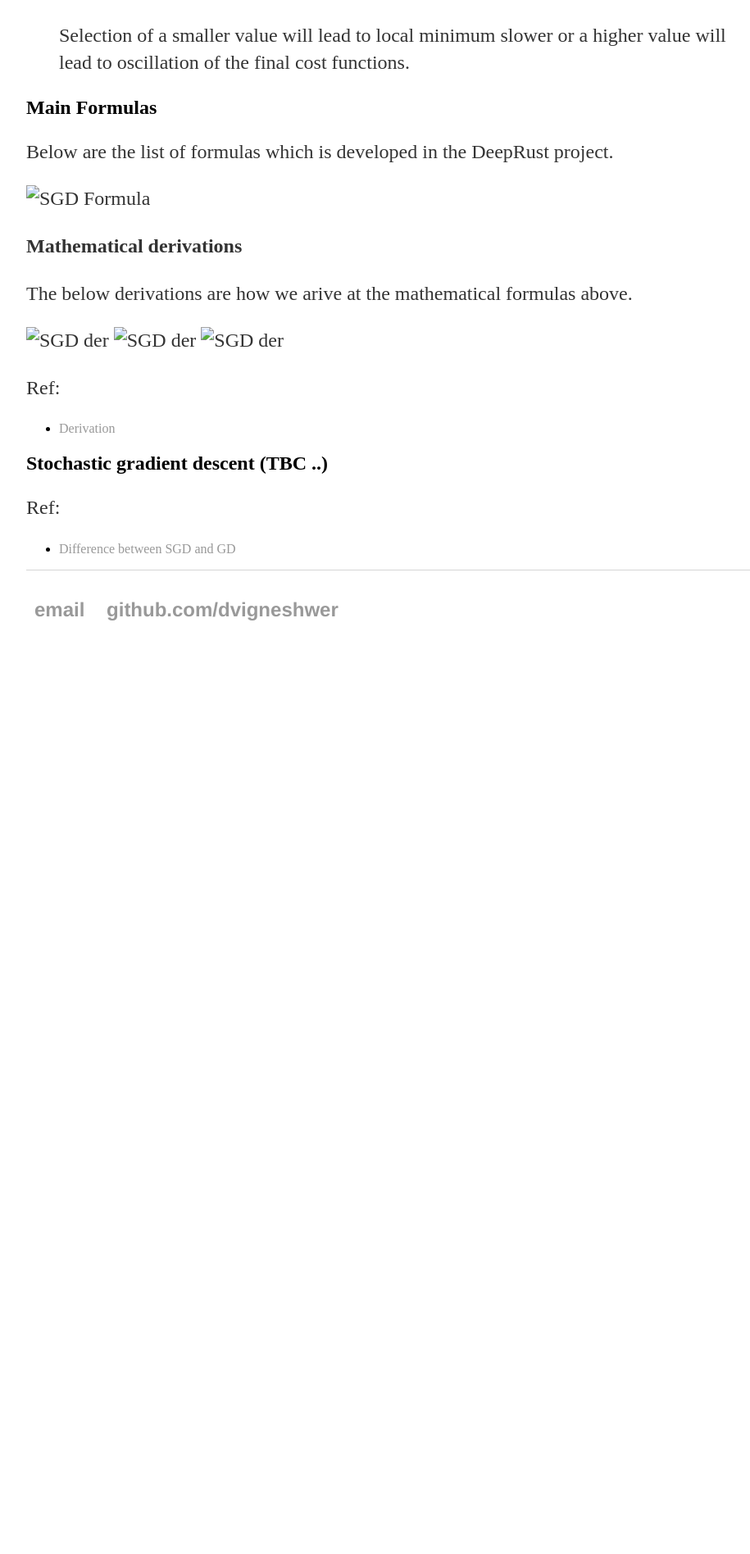
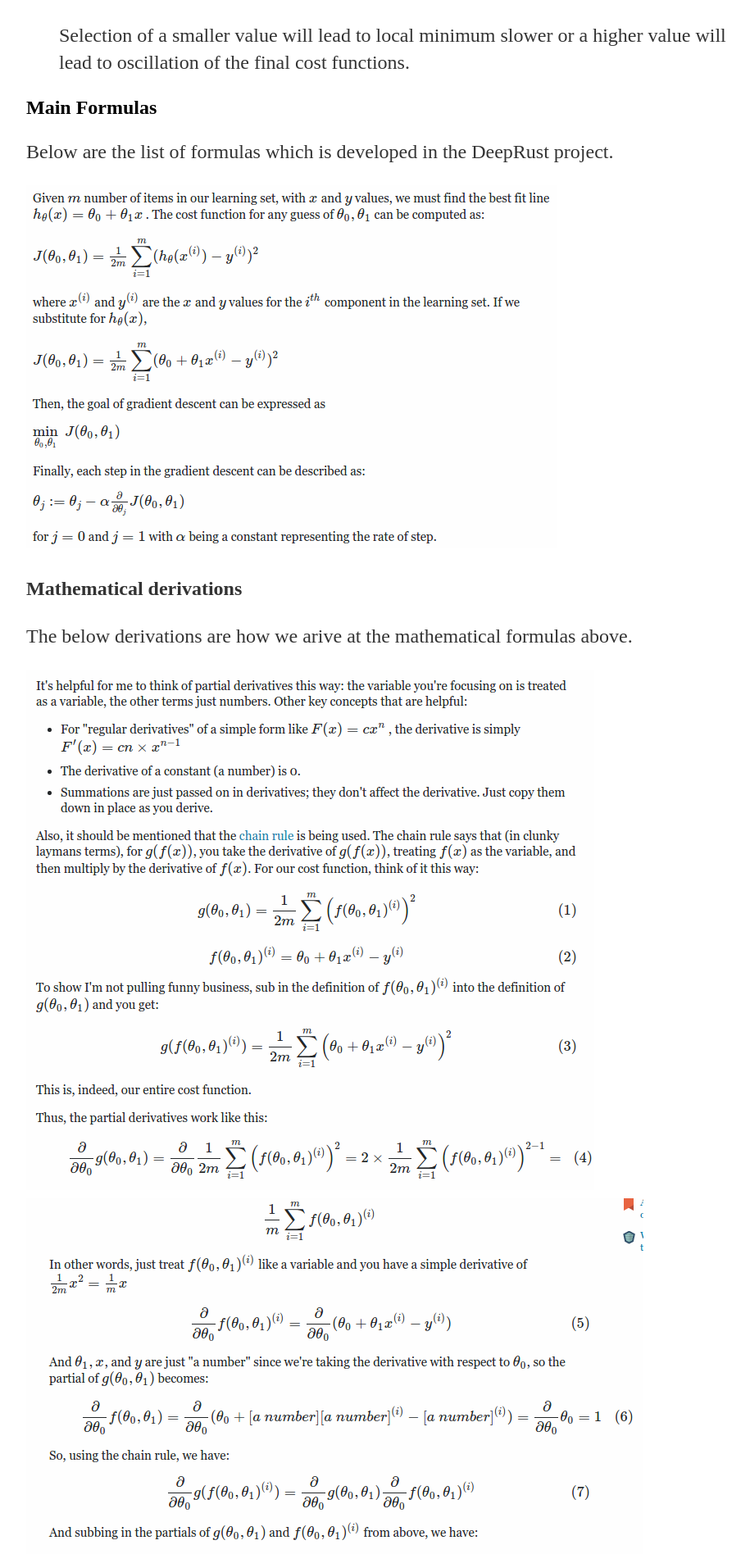
Before and after one commit to DineshMv/dvigneshwer.github.io, a Jekyll site: the page built from _posts/2016-12-04-SGD_Optimizer.md, in a window 1280 px wide. Shown: the part 1240-3136 px from the top of the page at 82% size, without its empty margins (160-1075 px from the left). Built offline with Jekyll 4.4.1, drawn with Linux system fonts in a browser that asks for light colours; before the commit the page ends 2068 px from its top, so only the background shows below that.

Commit message:
Update 2016-12-04-SGD_Optimizer.md

```diff
--- a/_posts/2016-12-04-SGD_Optimizer.md
+++ b/_posts/2016-12-04-SGD_Optimizer.md
@@ -26,15 +26,15 @@
 
 Below are the list of formulas which is developed in the DeepRust project.
 
-![SGD Formula](../assets/sgd_formula.png)
+![SGD Formula](/assets/sgd_formula.png)
 
 **Mathematical derivations**
 
 The below derivations are how we arive at the mathematical formulas above.
 
-![SGD der](../assets/sgd_der1.png)
-![SGD der](../assets/sgd_der2.png)
-![SGD der](../assets/sgd_der3.png)
+![SGD der](/assets/sgd_der1.png)
+![SGD der](/assets/sgd_der2.png)
+![SGD der](/assets/sgd_der3.png)
 
 Ref:
 * [Derivation](http://math.stackexchange.com/questions/70728/partial-derivative-in-gradient-descent-for-two-variables)
```
